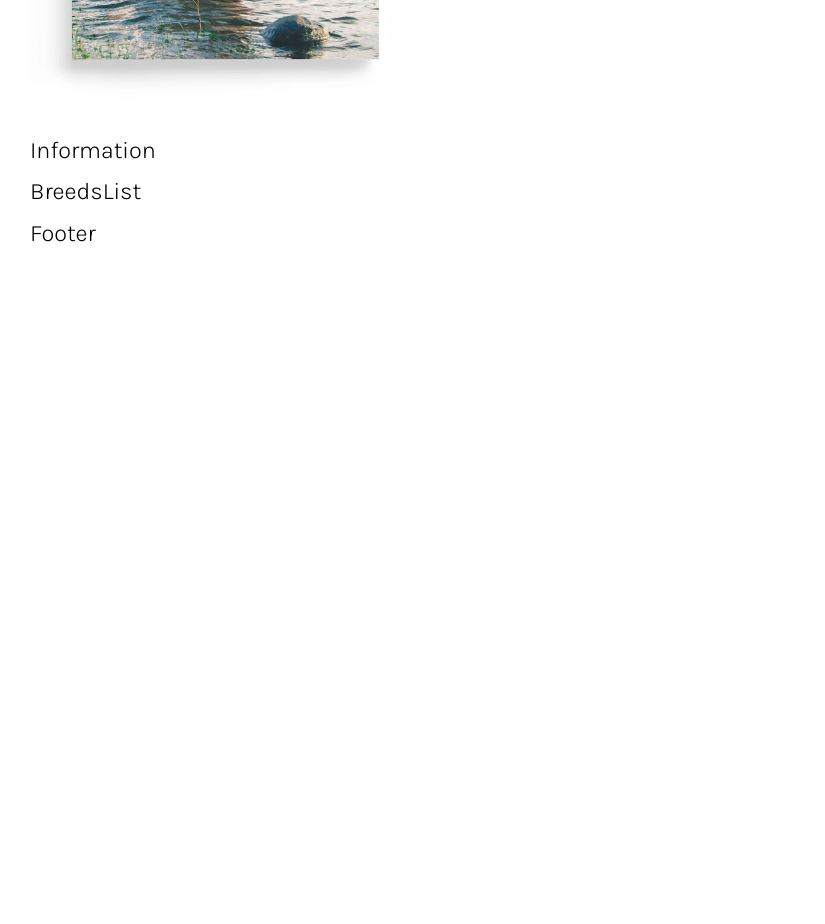
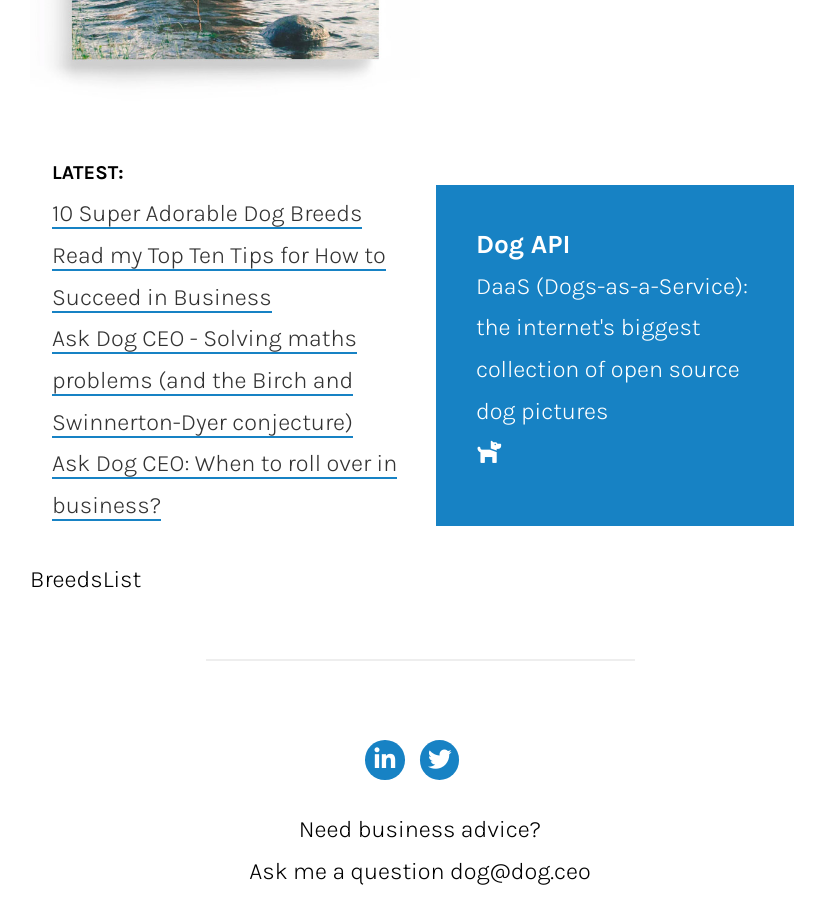
Before and after one commit to vuongvgc/clone-ceo-dog, a JavaScript app: page / in a window 1280 px wide. Shown: the part 520-1444 px from the top of the page, without its empty margins (220-1045 px from the left). Before the commit the page ends 800 px from the top, so only its background shows below. Built offline with nearby package versions, Linux system fonts and the light colour scheme.

Commit message:
create information and footer layout

```diff
--- /dev/null
+++ b/src/components/NewsLink.js
@@ -0,0 +1,8 @@
+function NewsLink(props) {
+  return (
+    <a className="nav-link" href={props.link} alt="props.description">
+      {props.description}
+    </a>
+  );
+}
+export default NewsLink;
--- a/src/layouts/Footer.js
+++ b/src/layouts/Footer.js
@@ -1,4 +1,19 @@
 function Footer() {
-  return <div>Footer</div>;
+  return (
+    <footer className="footer__box">
+      <div className="social__box">
+        <div className="icon__social">
+          <i class="fab fa-linkedin-in"></i>
+        </div>
+        <div className="icon__social">
+          <i class="fab fa-twitter"></i>
+        </div>
+      </div>
+      <div className="footer__text">
+        <p>Need business advice?</p>
+        <p>Ask me a question dog@dog.ceo</p>
+      </div>
+    </footer>
+  );
 }
 export default Footer;
--- a/src/layouts/Information.js
+++ b/src/layouts/Information.js
@@ -1,4 +1,48 @@
+import NewsLink from "../components/NewsLink";
 function Information() {
-  return <div>Information</div>;
+  return (
+    <section className="information__box">
+      <div className="newspaper__box">
+        <h2 className="newspaper__header">LATEST:</h2>
+        <div className="link__box">
+          <NewsLink
+            link="https://dog.ceo/10-breeds"
+            description="10 Super Adorable Dog Breeds"
+          />
+        </div>
+        <div className="link__box">
+          <NewsLink
+            link="https://dog.ceo/top-ten-tips-for-business"
+            description="Read my Top Ten Tips for How to Succeed in Business"
+          />
+        </div>
+        <div className="link__box">
+          <NewsLink
+            link="https://dog.ceo/maths-problems-birch-swinnerton-dyer"
+            description="Ask Dog CEO - Solving maths problems (and the Birch and Swinnerton-Dyer conjecture)"
+          />
+        </div>
+        <div className="link__box">
+          <NewsLink
+            link="https://dog.ceo/when-to-roll-over"
+            description="Ask Dog CEO: When to roll over in business?"
+          />
+        </div>
+      </div>
+      <div className="dog-api">
+        <div className="dog-api__box">
+          <h2 className="dog-api__header">Dog API</h2>
+          <NewsLink
+            link="https://dog.ceo/dog-api"
+            description="DaaS (Dogs-as-a-Service): the internet's biggest collection of open
+            source dog pictures"
+          />
+          <p className="dog-icon__box">
+            <i class="fa fa-dog"></i>
+          </p>
+        </div>
+      </div>
+    </section>
+  );
 }
 export default Information;
--- a/src/styles/abstracts/_variables.scss
+++ b/src/styles/abstracts/_variables.scss
@@ -7,6 +7,8 @@ $color-black: #000;
 // Font
 $fs-0: 2.16rem;
 $fs-1: 2.88rem;
+$fs-2: 1.8rem;
+$fs-3: 2.4rem;
 // Padding
 
 // Margin
--- a/src/styles/base/_typography.scss
+++ b/src/styles/base/_typography.scss
@@ -4,3 +4,16 @@ body {
     font-weight: 300;
     line-height: 3.8rem;
 }
+
+.nav-link {
+    text-decoration: none;
+    font-size: $fs-0;
+    color: $color-primary;
+    border-bottom: 2px solid $color-secondary;
+    transition: all .5s;
+
+    &:hover {
+        border-bottom: none;
+        color: $color-secondary;
+    }
+}
--- a/src/styles/layouts/_business.scss
+++ b/src/styles/layouts/_business.scss
@@ -1,5 +1,6 @@
 .business__box {
     display: flex;
+    margin-bottom: 2rem;
 
     .business__left {
         width: 50%;
--- a/src/styles/layouts/_footer.scss
+++ b/src/styles/layouts/_footer.scss
@@ -0,0 +1,24 @@
+.footer__box {
+    margin: 5.4rem auto;
+    text-align: center;
+
+    .social__box {
+        width: 55%;
+        margin: 0 auto;
+        display: flex;
+        justify-content: center;
+        padding: 7.2rem 13.7rem 2.7rem 13.7rem;
+        border-top: 2px solid $color-primary-light;
+
+        .icon__social {
+            height: 3.6rem;
+            width: 3.6rem;
+            background-color: $color-secondary;
+            color: $color-white;
+            border-radius: 50%;
+            margin-right: 1.4rem;
+        }
+    }
+
+    .footer__text {}
+}
--- a/src/styles/layouts/_information.scss
+++ b/src/styles/layouts/_information.scss
@@ -0,0 +1,48 @@
+.information__box {
+    display: flex;
+
+    .newspaper__box {
+        width: 50%;
+        padding: 0 2rem;
+
+        .newspaper__header {
+            font-size: $fs-2;
+        }
+    }
+
+    .dog-api {
+        width: 50%;
+        height: 100%;
+        padding: 3rem 1.5rem;
+
+        .dog-api__box {
+            background-color: $color-secondary;
+            color: $color-white;
+            padding: 3.6rem;
+
+            .dog-api__header {
+                font-size: $fs-3;
+            }
+
+            .nav-link {
+                color: $color-white;
+                border-bottom: none;
+
+                &:hover {
+                    color: $color-white;
+                }
+            }
+
+            .dog-icon__box {
+                height: 54px;
+
+                i {
+                    height: 100%;
+                    width: auto;
+                }
+            }
+        }
+
+    }
+
+}
```
